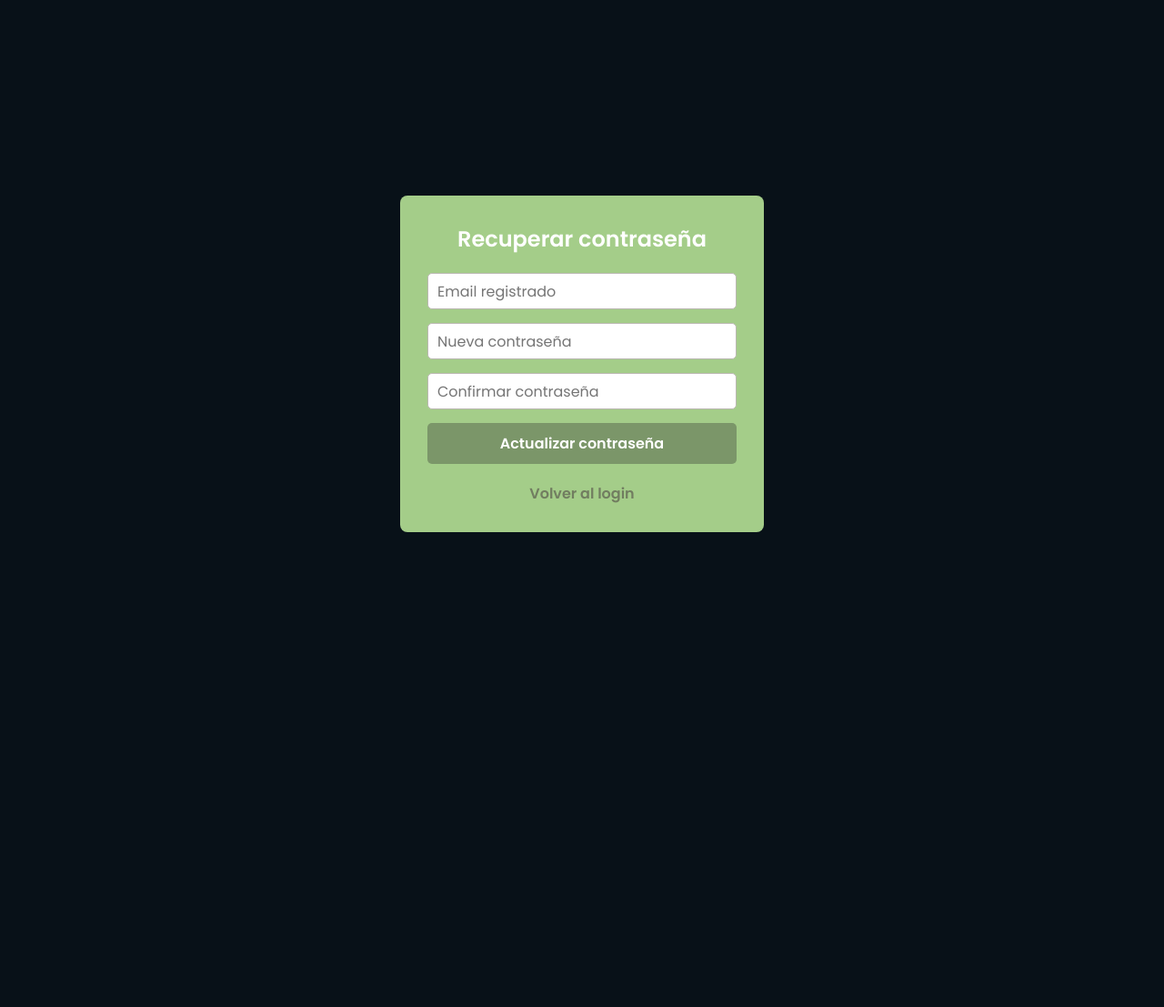
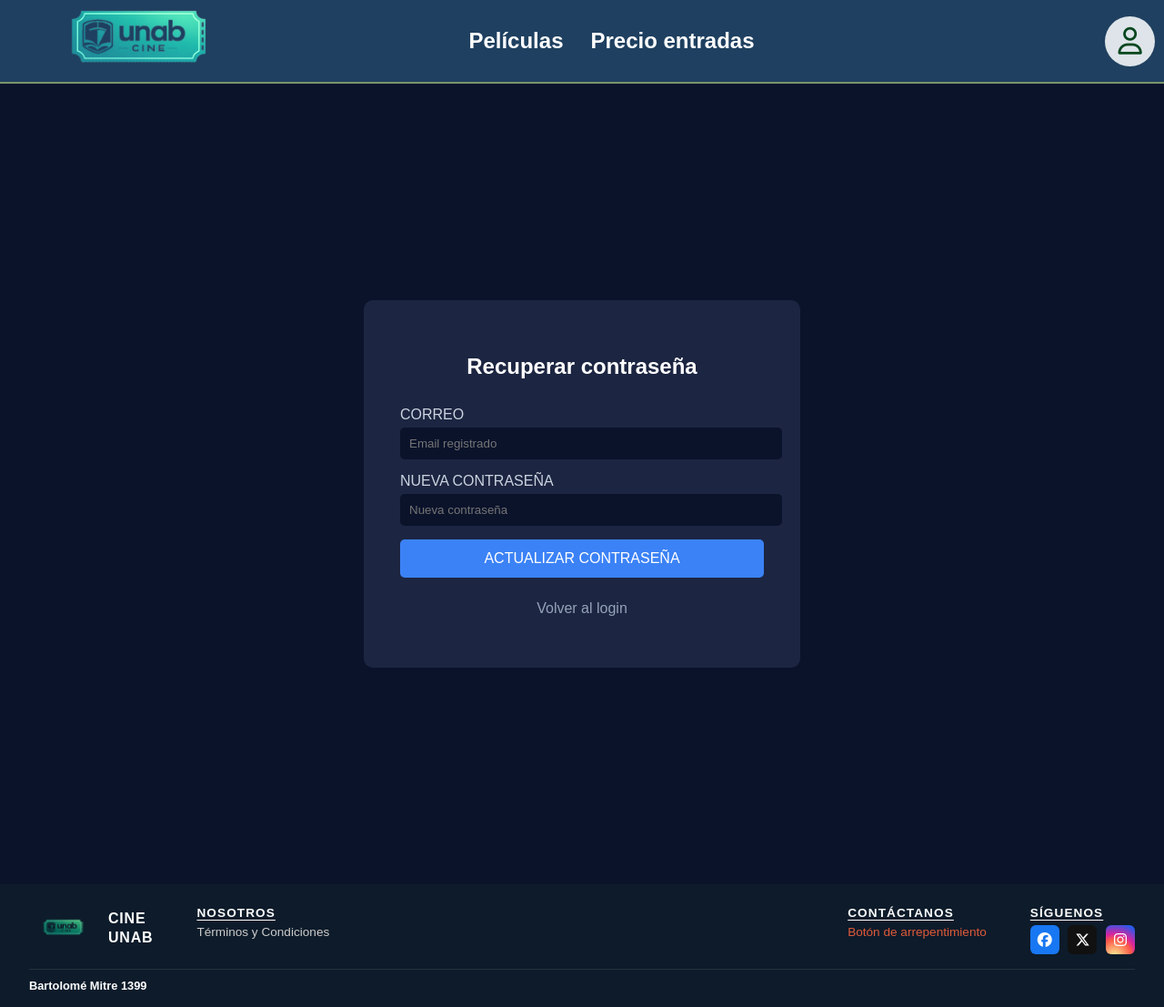
Before and after one commit to Yanina-canette/-CINE-UNAB-, a Flask app: page /recuperar in a window 1280 px wide. Shown: the whole page at 91% size. Before the commit the page ends 585 px from the top, so only its background shows below. Run offline with Flask 3, Linux system fonts and the light colour scheme; parts of the project's set-up code (start-up, migrations or seed data) failed here and were passed over.

Commit message:
cambios en recuperar.html para que quede igual a la estructura de login y formulario

```diff
--- a/src/app.py
+++ b/src/app.py
@@ -4,7 +4,7 @@ from mysql.connector import pooling
 from flask import session
 import os
 import requests
-from cartelera import Pelicula,Sala,Funcion,Entrada,Compra, Metodo_pago
+from cartelera import Pelicula,Sala,Funcion,Entrada,Compra, MetodoPago
 from usuarios import Usuario,Administrador,Cliente
 
 
--- a/src/static/styles2.css
+++ b/src/static/styles2.css
@@ -166,7 +166,7 @@ small{
 display: none;
 }
 
-/. cuando el formulario se intente enviar, si el input esta mal,mostramos el msj rojo/
+/* cuando el formulario se intente enviar, si el input esta mal,mostramos el msj rojo*/
 .was-validated input:invalid ~ small{
 display: block;
 color: red;
--- a/src/templates/base.html
+++ b/src/templates/base.html
@@ -39,7 +39,7 @@
 {% endif %}
 
     </div>
-</header>
+
 
 </header>
 {% block contenido %}{% endblock %}
--- a/src/templates/recuperar.html
+++ b/src/templates/recuperar.html
@@ -1,30 +1,39 @@
-<!DOCTYPE html>
-<html>
-<head>
-    <title>Recuperar contraseña</title>
-    <link href="https://fonts.googleapis.com/css2?family=Poppins:wght@400;600&display=swap" rel="stylesheet">
-    <link rel="stylesheet" href="{{ url_for('static', filename='styles2.css') }}">
-</head>
-<body>
-    <div class="login-container">
-        <h2>Recuperar contraseña</h2>
+{% extends "base.html" %}
+
+{% block contenido %}
+    <div style="background-color: #0b132b; min-height: 100vh; display: flex; justify-content: center; align-items: center; padding: 40px 20px;">
+    <div style="background: #1c2541; padding: 40px; border-radius: 10px; width: 100%; max-width: 400px; color: white; font-family: sans-serif;">
+        <div class="login-container">
+        <h2 style="text-align: center; margin-bottom: 30px;">Recuperar contraseña</h2>
 
         {% with messages = get_flashed_messages() %}
             {% if messages %}
                 {% for mensaje in messages %}
-                    <p style="color:red; margin-bottom:10px;">{{ mensaje }}</p>
+                    <p style="color: #f87171; text-align: center; margin-bottom: 10px;">{{ mensaje }}</p>
                 {% endfor %}
             {% endif %}
         {% endwith %}
 
         <form action="/recuperar" method="POST">
-            <input type="email" name="email" placeholder="Email registrado" required>
-            <input type="password" name="nueva" placeholder="Nueva contraseña" required>
-            <input type="password" name="confirmar" placeholder="Confirmar contraseña" required>
-            <button type="submit">Actualizar contraseña</button>
+            <div style="margin-bottom: 15px;">
+                <label style="display: block; margin-bottom: 5px; color: #cbd5e1;">CORREO</label>
+                <input type="email" name="email" placeholder="Email registrado" required
+                style="width: 100%; padding: 10px; border-radius: 5px; border: none; background: #0b132b; color: white;">
+            </div>
+            <div style="margin-bottom: 15px;">
+                <label style="display: block; margin-bottom: 5px; color: #cbd5e1;">NUEVA CONTRASEÑA</label>
+                <input type="password" name="nueva" placeholder="Nueva contraseña" required
+                style="width: 100%; padding: 10px; border-radius: 5px; border: none; background: #0b132b; color: white;">
+            </div>
+            <button type="submit"  style="width: 100%; padding: 12px; background: #3b82f6; color: white; border: none; border-radius: 5px; font-size: 1rem; cursor: pointer; margin-bottom: 10px;">ACTUALIZAR CONTRASEÑA</button>
         </form>
 
-        <p><a href="/login">Volver al login</a></p>
+            <p style="text-align: center; margin-top: 15px;">
+                <a href="/login" style="color: #94a3b8; text-decoration: none;">Volver al login</a>
+            </p>
+
+        </div>
+    </div>
     </div>
 
     <script>
@@ -39,5 +48,5 @@
             }
         });
     </script>
-</body>
-</html>
+
+{% endblock %}
```
